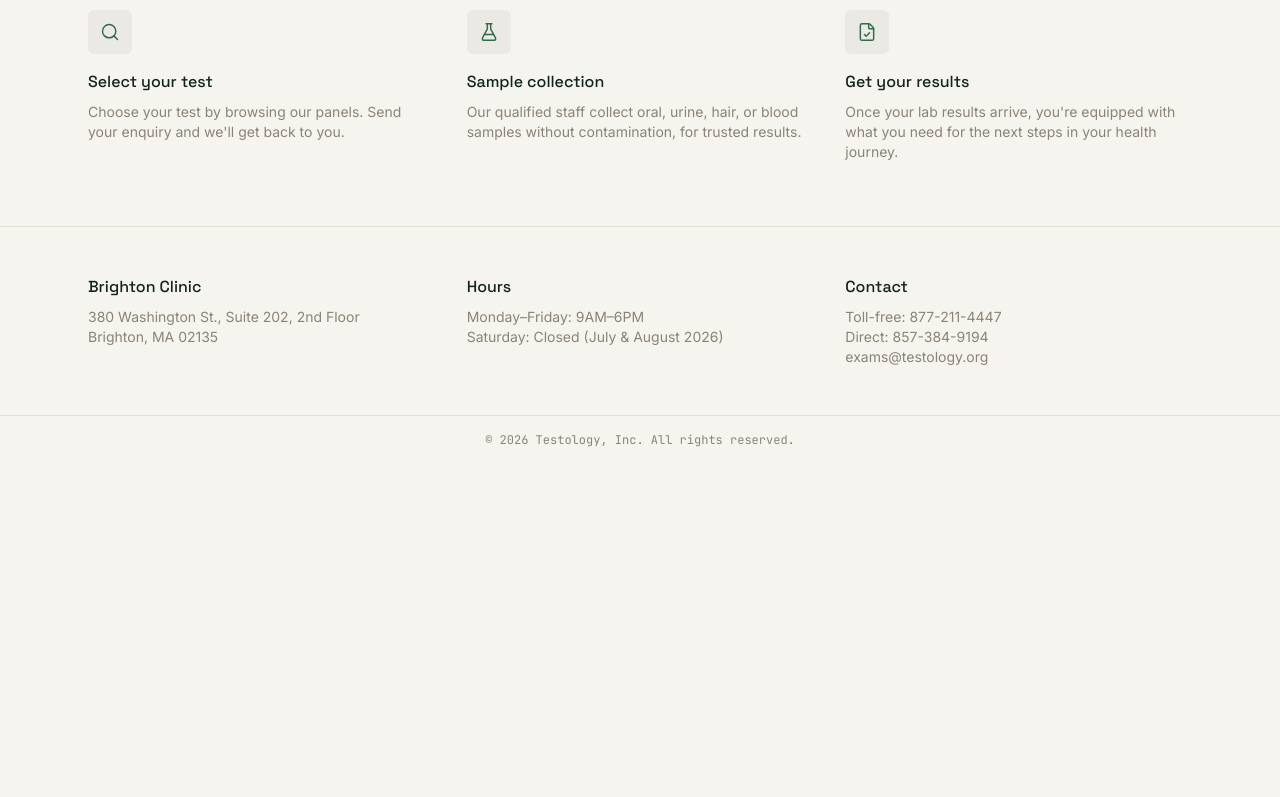
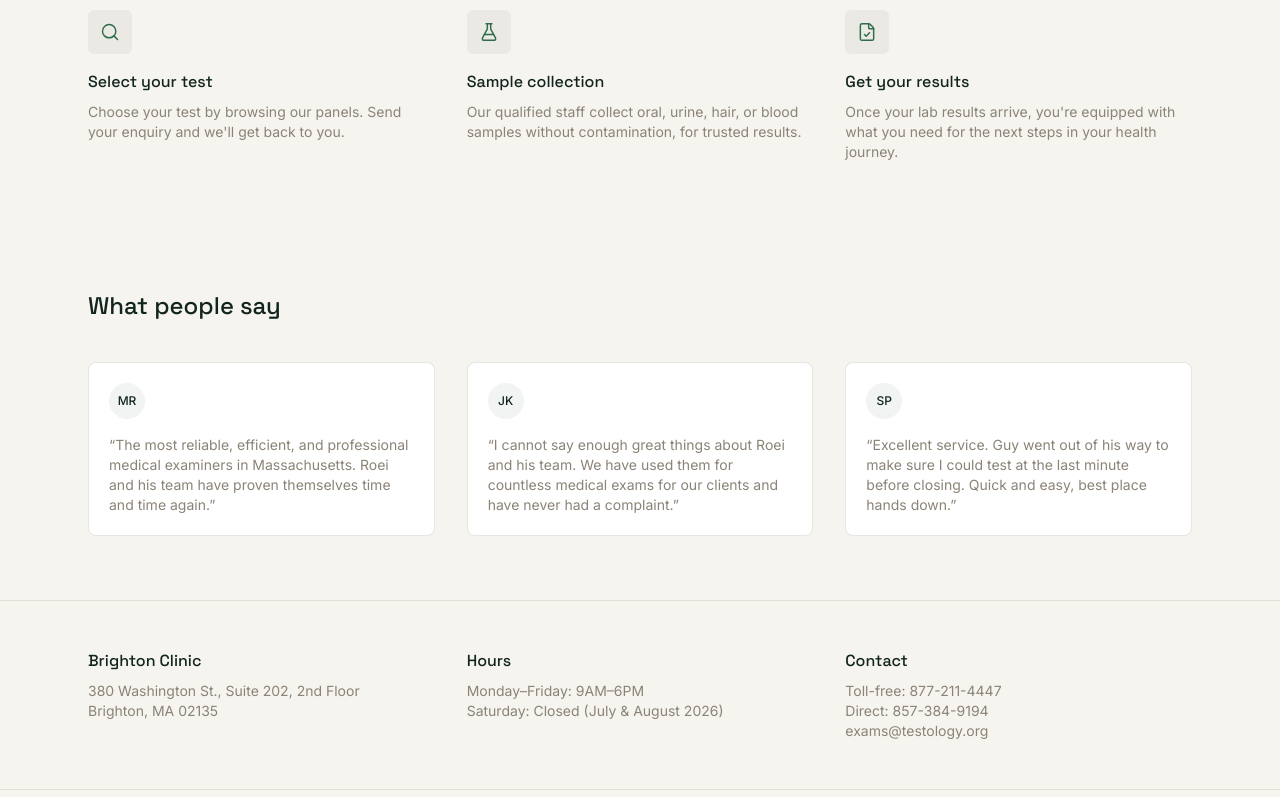
Before and after one commit to OmkarVaity/Testology-website, a Next.js app: page / in a window 1280 px wide. Shown: the part 611-1408 px from the top of the page. Before the commit the page ends 1075 px from the top, so only its background shows below. Built offline with nearby package versions, Linux system fonts and the light colour scheme.

Commit message:
feat: add Testimonials section

```diff
--- a/app/page.tsx
+++ b/app/page.tsx
@@ -1,11 +1,13 @@
 import { Hero } from "@/components/sections/Hero";
 import { HowItWorks } from "@/components/sections/HowItWorks";
+import { Testimonials } from "@/components/sections/Testimonials";
 
 export default function HomePage() {
   return (
     <>
       <Hero />
       <HowItWorks />
+      <Testimonials />
     </>
   );
 }
--- /dev/null
+++ b/components/sections/Testimonials.tsx
@@ -0,0 +1,36 @@
+const testimonials = [
+  {
+    initials: "MR",
+    quote:
+      "The most reliable, efficient, and professional medical examiners in Massachusetts. Roei and his team have proven themselves time and time again.",
+  },
+  {
+    initials: "JK",
+    quote:
+      "I cannot say enough great things about Roei and his team. We have used them for countless medical exams for our clients and have never had a complaint.",
+  },
+  {
+    initials: "SP",
+    quote:
+      "Excellent service. Guy went out of his way to make sure I could test at the last minute before closing. Quick and easy, best place hands down.",
+  },
+];
+
+export function Testimonials() {
+  return (
+    <section className="mx-auto max-w-6xl px-6 py-16">
+      <h2 className="mb-10 font-display text-2xl font-medium text-ink">What people say</h2>
+
+      <div className="grid gap-8 md:grid-cols-3">
+        {testimonials.map((t) => (
+          <div key={t.initials} className="rounded-lg border border-slate/20 bg-white p-5">
+            <div className="mb-4 flex h-9 w-9 items-center justify-center rounded-full bg-ink/5 text-xs font-medium text-ink">
+              {t.initials}
+            </div>
+            <p className="text-sm text-slate">&ldquo;{t.quote}&rdquo;</p>
+          </div>
+        ))}
+      </div>
+    </section>
+  );
+}
```
